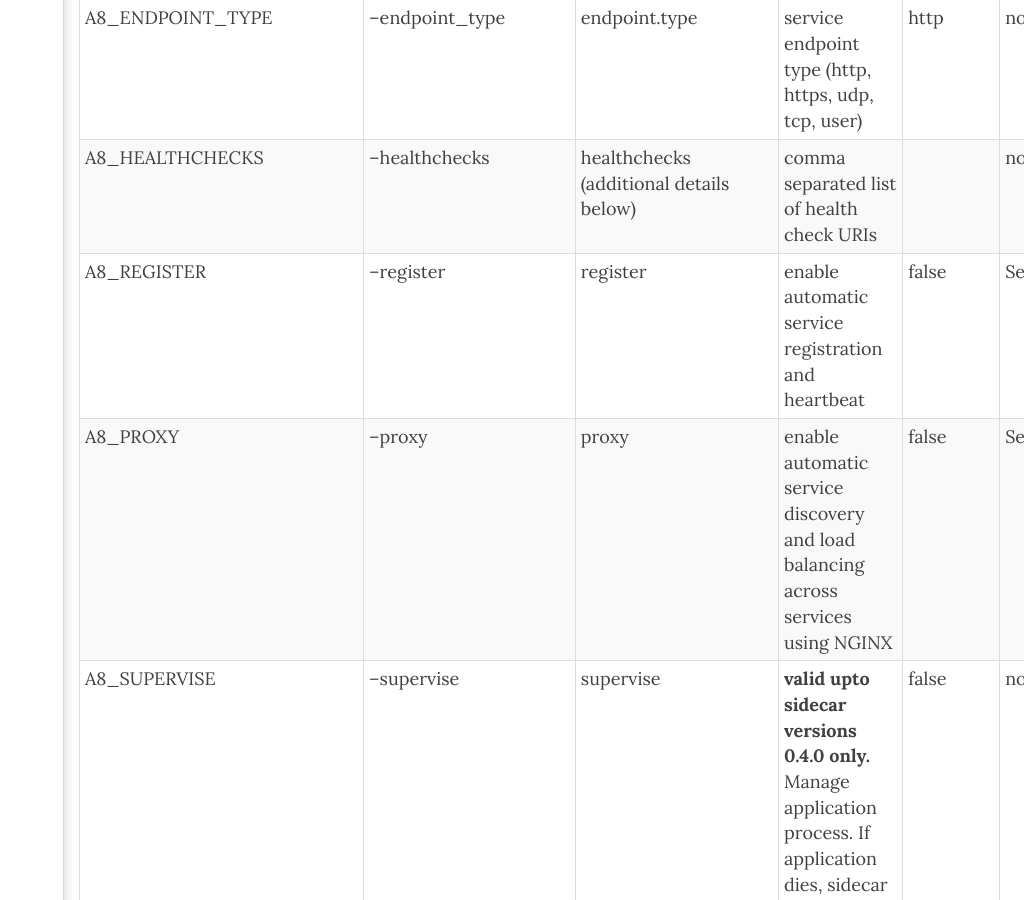
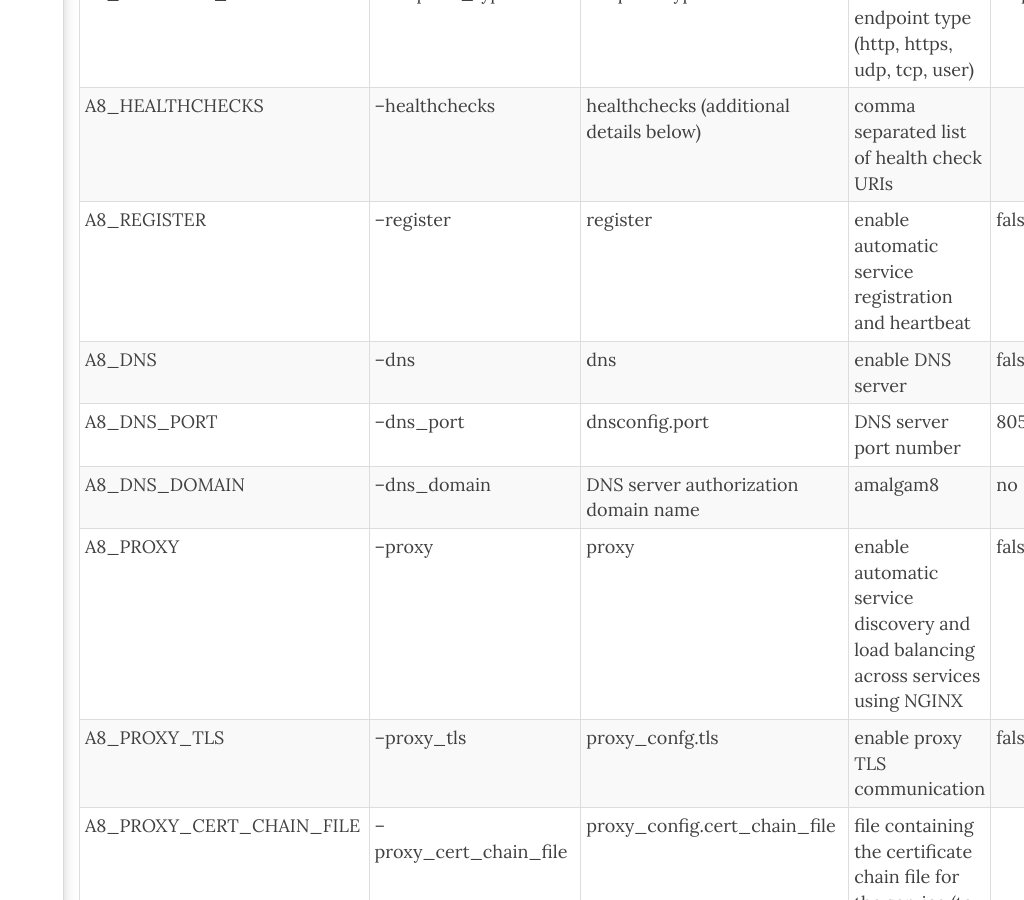
Before and after one commit to amalgam8/amalgam8.github.io, a Jekyll site: the page built from _docs/3-sidecar/configuration-options.md, in a window 1280 px wide and 900 px high, scrolled down 1423 px. Shown: the whole window, without its empty margins (256-1280 px from the left). Built offline with Jekyll 4.4.1, drawn with Linux system fonts in a browser that asks for light colours; nearby versions of some CDN libraries; some of the changed text lies outside the part shown.

Commit message:
sidecar config changes

```diff
--- a/_docs/3-sidecar/configuration-options.md
+++ b/_docs/3-sidecar/configuration-options.md
@@ -35,7 +35,14 @@ YAML file.
 | A8_ENDPOINT_TYPE | --endpoint_type | endpoint.type | service endpoint type (http, https, udp, tcp, user) | http | no |
 | A8_HEALTHCHECKS | --healthchecks | healthchecks (additional details below) | comma separated list of health check URIs |  | no |
 | A8_REGISTER | --register | register | enable automatic service registration and heartbeat | false | See note above |
+| A8_DNS | --dns | dns | enable DNS server | false | no |
+| A8_DNS_PORT | --dns_port | dnsconfig.port | DNS server port number | 8053 | no |
+| A8_DNS_DOMAIN | --dns_domain | DNS server authorization domain name | amalgam8 | no |
 | A8_PROXY | --proxy | proxy | enable automatic service discovery and load balancing across services using NGINX | false | See note above |
+| A8_PROXY_TLS | --proxy_tls | proxy_confg.tls | enable proxy TLS communication | false | no |
+| A8_PROXY_CERT_CHAIN_FILE | --proxy_cert_chain_file | proxy_config.cert_chain_file | file containing the certificate chain file for the service (to present to clients) | | yes if tls enabled |
+| A8_PROXY_PRIVATE_KEY_FILE | --proxy_private_key_file |  proxy_config.private_key_file | file containing the private key that corresponds to the certificate chain file | | yes if tls enabled |
+| A8_PROXY_CA_CERT_FILE | --proxy_ca_cert_file value | proxy_config.ca_cert_file | file containing CA certificate(s) to verify client connections | | yes if tls enabled |
 | A8_SUPERVISE | --supervise | supervise | **valid upto sidecar versions 0.4.0 only.** Manage application process. If application dies, sidecar process is killed as well. All arguments provided after the flags will be considered as part of the application invocation | false | no |
 | A8_REGISTRY_URL | --registry_url | registry.url | registry URL |  | yes if `-register` is enabled |
 | A8_REGISTRY_TOKEN | --registry_token | registry.token | registry auth token | | yes if `-register` is enabled and an auth mode is set |
```
